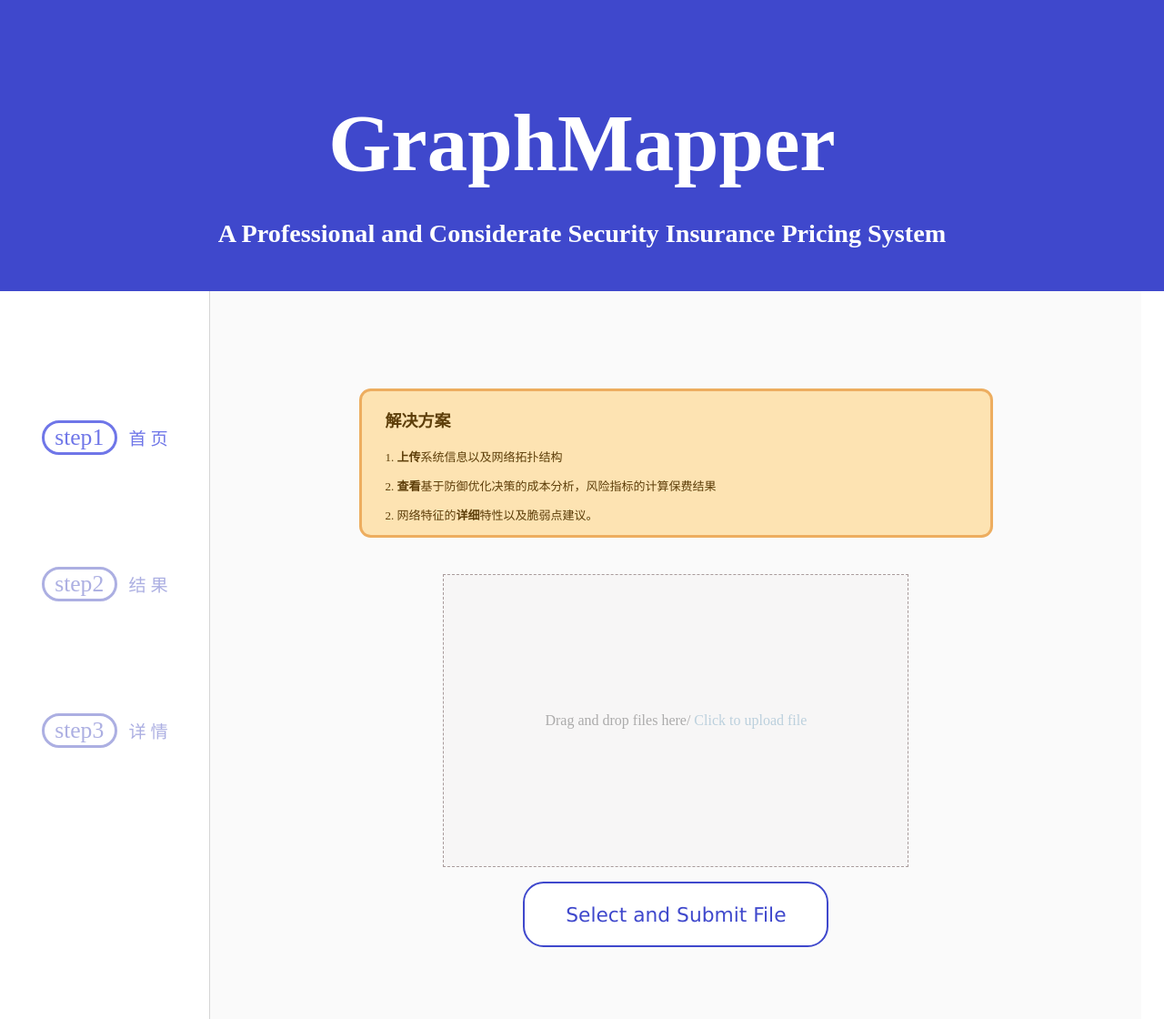
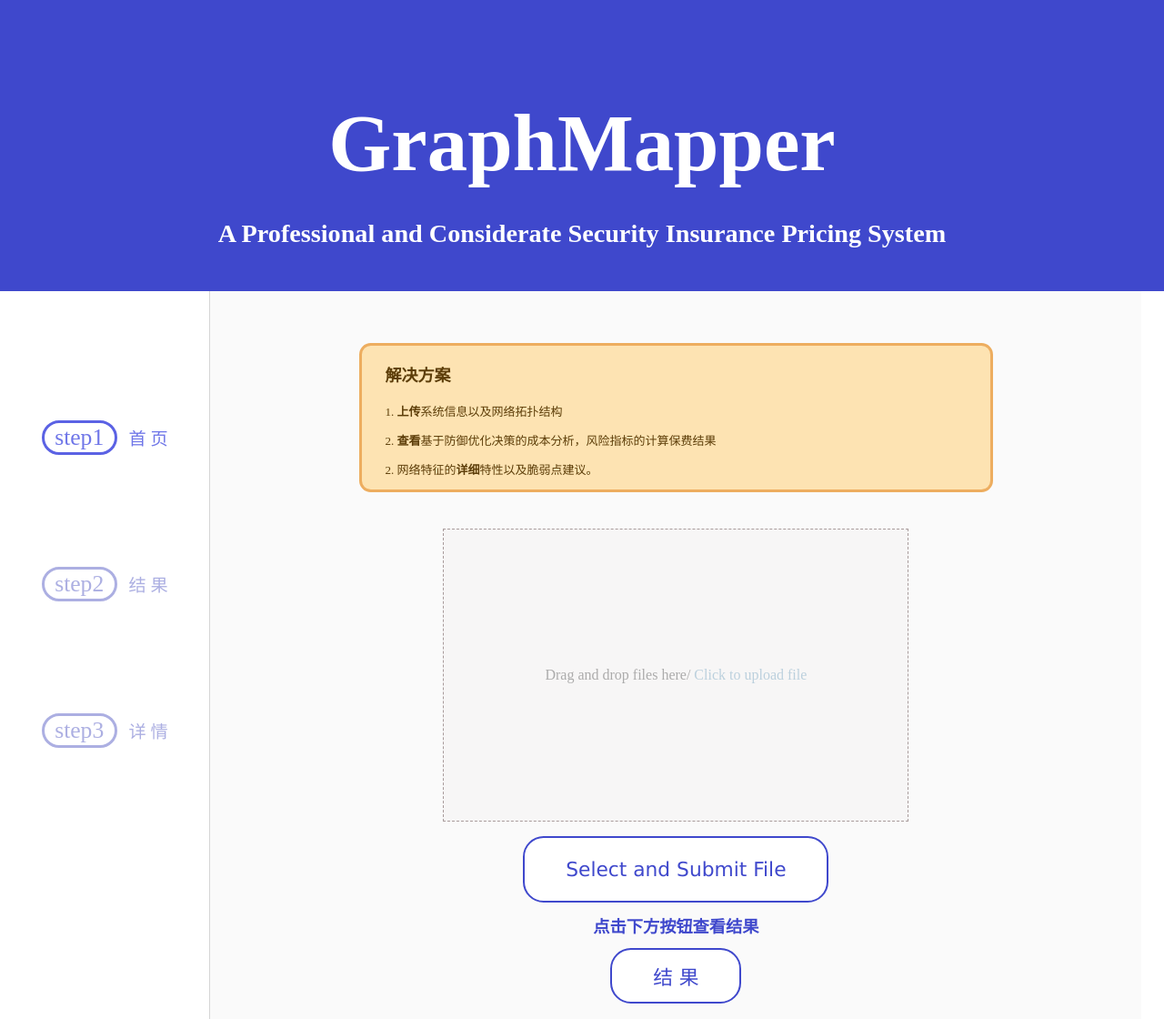
Before and after one commit to jzzcjb/GraphMapper, a Flask app: template HTML/templates/fronter.html in a window 1280 px wide. Shown: the whole page at 91% size. Run offline with Flask 3, Linux system fonts and the light colour scheme; the template is opened without the code that fills it, so the values that code supplies are empty; some libraries are stand-ins or nearby versions.

Commit message:
modified as suggestions at 8.16 14pm.

```diff
--- a/HTML/templates/fronter.html
+++ b/HTML/templates/fronter.html
@@ -55,6 +55,9 @@ body {
     color: rgb(63, 72, 224, 0.75);
     text-decoration: none;
 }
+.sidebar-key-item:hover {
+    transform: translateY(-2px);
+}
 .sidebar-item {
     width: 18vw;
     height: 20vh;
@@ -68,10 +71,13 @@ body {
     color: rgba(144, 148, 216, 0.75);
     text-decoration: none;
 }
+.sidebar-item:hover {
+    transform: translateY(-2px);
+}
 .step-key-index {
     width: 6vw;
     height: 4vh;
-    border: 3px solid rgb(63, 72, 224, 0.75);
+    border: 3px solid rgba(63, 71, 224, 0.85);
     border-radius: 999px;
     float:left;
     display: flex;
@@ -161,6 +167,24 @@ h2 {
     text-align: center;
     cursor: pointer;
     font-family: Verdana, Geneva, Tahoma, sans-serif;
+}
+.upload-button:hover {
+    box-shadow: 0 2px 6px rgba(63, 72, 204, 0.4);
+}
+.result-button {
+    padding: 1vw 3.5vw;
+    border: 2px solid rgb(63, 72, 204);
+    font-size: 1.7vw;
+    margin-top: 1vw;
+    color: rgb(63, 72, 204);
+    border-radius: calc(1vw + 10px);
+    background-color: rgb(255, 255, 255);
+    text-align: center;
+    cursor: pointer;
+    font-family: Verdana, Geneva, Tahoma, sans-serif;
+}
+.result-button:hover {
+    box-shadow: 0 2px 6px rgba(63, 72, 204, 0.4);
 }
 /* 整体盒子 */
 .drop-main {
@@ -320,7 +344,10 @@ h2 {
                 <input type="file" name="file" id="file-input" class="upload-input">
                 <label for="file-input" class="upload-button" style="margin-top: 10vh;">Select and Submit File</label>
             </form>
-            <div id="message" class="message"></div>
+            <div id="message" class="message">点击下方按钮查看结果</div>
+            <a href="{{ url_for('result') }}" class="result-button ">
+                <div style="float:left">结 果</div>
+            </a>
 
                 <!-- <div class="button-group">
                     <button id="button1" class="custom-button">Button 1</button>
```
Also changed, not shown: HTML/templates/result.html (+10 -4 lines), HTML/templates/start.html (+10 -8 lines).
